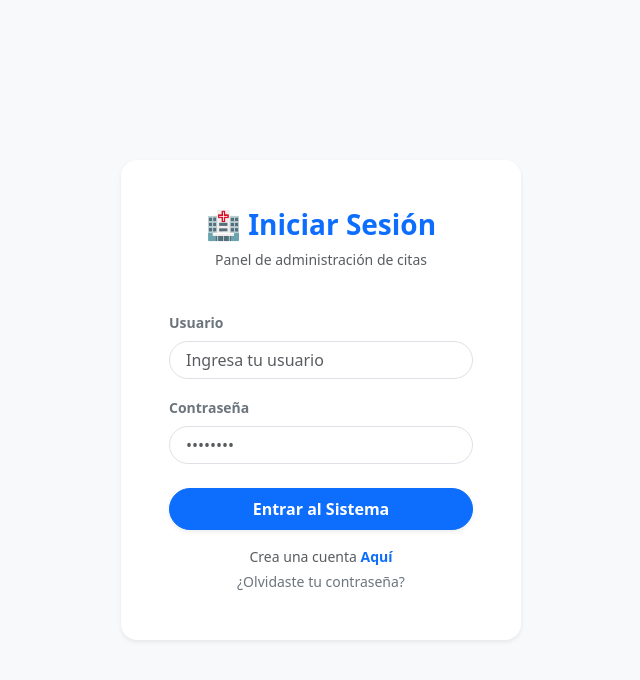
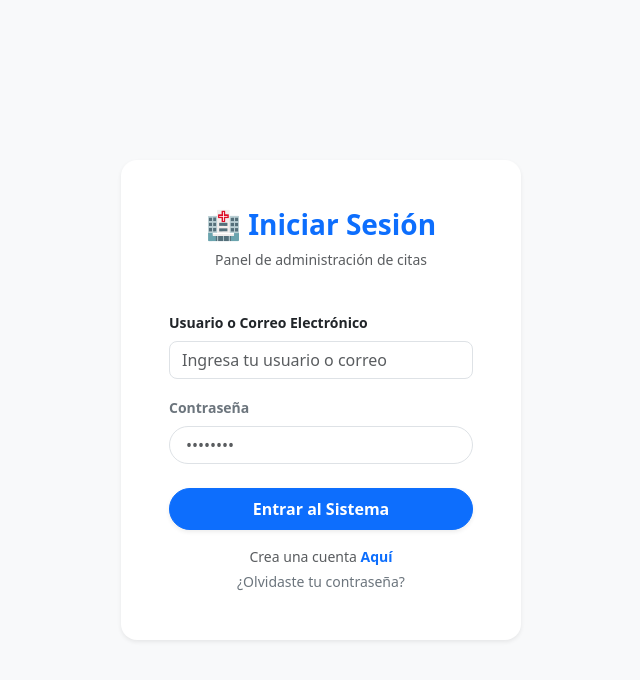
Before and after one commit to gerard24zam-netizen/asistente_virtual, a Flask app: page /login in a window 1280 px wide. Shown: the top 680 px of the page, without its empty margins (319-959 px from the left). Run offline with Flask 3, Linux system fonts and the light colour scheme.

Commit message:
Modify login form to include email option
Updated the login form to accept either username or email for login.

```diff
--- a/templates/login.html
+++ b/templates/login.html
@@ -20,9 +20,9 @@
         {% endif %}
 
         <form method="POST" action="/login">
-            <div class="mb-3">
-                <label for="username" class="form-label small fw-bold text-secondary">Usuario</label>
-                <input type="text" class="form-control rounded-pill px-3" id="username" name="username" required placeholder="Ingresa tu usuario">
+           <div class="mb-3">
+               <label for="username" class="form-label small fw-bold">Usuario o Correo Electrónico</label>
+               <input type="text" class="form-control rounded-3" id="username" name="username" required placeholder="Ingresa tu usuario o correo">
             </div>
             <div class="mb-4">
                 <label for="password" class="form-label small fw-bold text-secondary">Contraseña</label>
```
